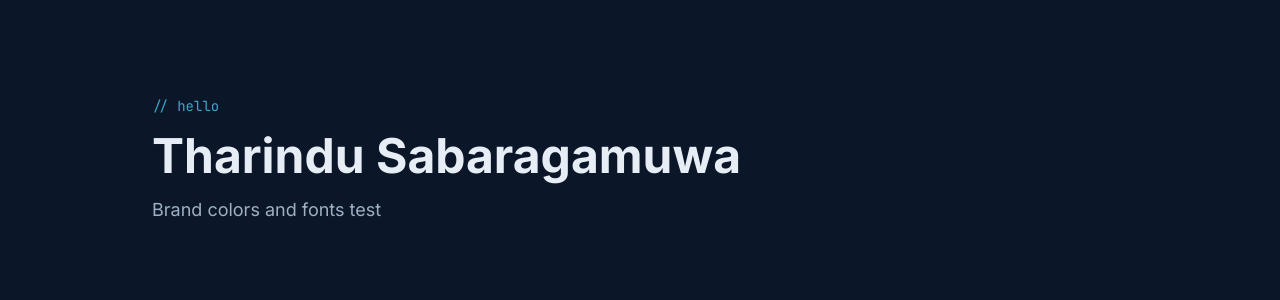
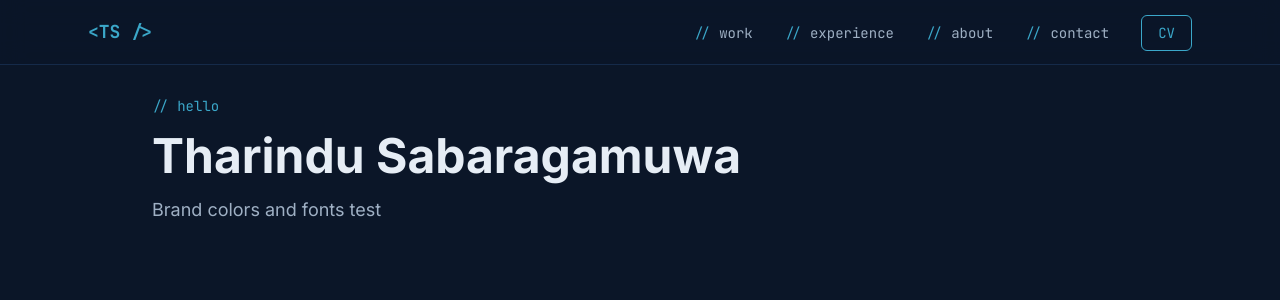
Before and after one commit to SabaragamuwaSATD/tharindu-portfolio, a Next.js app: page / in a window 1280 px wide. Shown: the top 300 px of the page. Built offline with nearby package versions, Linux system fonts and the light colour scheme.

Commit message:
feat: add responsive navbar with mobile menu

```diff
--- a/src/app/layout.tsx
+++ b/src/app/layout.tsx
@@ -1,6 +1,7 @@
 import type { Metadata } from "next";
 import { Inter, JetBrains_Mono } from "next/font/google";
 import { profile } from "@/content/profile";
+import Navbar from "@/components/layout/Navbar";
 import "./globals.css";
 
 const inter = Inter({
@@ -23,7 +24,10 @@ export default function RootLayout({
 }: Readonly<{ children: React.ReactNode }>) {
   return (
     <html lang="en" className={`${inter.variable} ${jetbrainsMono.variable}`}>
-      <body className="font-sans antialiased">{children}</body>
+      <body className="font-sans antialiased">
+        <Navbar />
+        {children}
+      </body>
     </html>
   );
 }
--- /dev/null
+++ b/src/components/layout/Navbar.tsx
@@ -0,0 +1,95 @@
+"use client";
+
+import { useState } from "react";
+import Link from "next/link";
+import { navItems } from "@/content/navigation";
+import { profile } from "@/content/profile";
+
+export default function Navbar() {
+  const [isOpen, setIsOpen] = useState(false);
+  const closeMenu = () => setIsOpen(false);
+
+  return (
+    <header className="fixed inset-x-0 top-0 z-50 border-b border-navy-800/60 bg-navy-950/80 backdrop-blur-md">
+      <nav
+        aria-label="Main navigation"
+        className="mx-auto flex h-16 max-w-6xl items-center justify-between px-6"
+      >
+        <Link
+          href="/"
+          onClick={closeMenu}
+          className="font-mono text-lg font-bold text-accent"
+        >
+          {"<TS />"}
+        </Link>
+
+        {/* Desktop links */}
+        <ul className="hidden items-center gap-8 md:flex">
+          {navItems.map((item) => (
+            <li key={item.href}>
+              <Link
+                href={item.href}
+                className="font-mono text-sm text-muted transition-colors hover:text-accent"
+              >
+                <span className="text-accent">{"// "}</span>
+                {item.label}
+              </Link>
+            </li>
+          ))}
+          <li>
+            <a
+              href={profile.links.cv}
+              target="_blank"
+              rel="noopener noreferrer"
+              className="rounded-md border border-accent px-4 py-2 font-mono text-sm text-accent transition-colors hover:bg-accent/10"
+            >
+              CV
+            </a>
+          </li>
+        </ul>
+
+        {/* Mobile menu button */}
+        <button
+          type="button"
+          onClick={() => setIsOpen((prev) => !prev)}
+          aria-expanded={isOpen}
+          aria-controls="mobile-menu"
+          className="font-mono text-sm text-accent md:hidden"
+        >
+          {isOpen ? "close" : "menu"}
+        </button>
+      </nav>
+
+      {/* Mobile menu */}
+      {isOpen && (
+        <ul
+          id="mobile-menu"
+          className="flex flex-col gap-6 border-t border-navy-800/60 bg-navy-950 px-6 py-8 md:hidden"
+        >
+          {navItems.map((item) => (
+            <li key={item.href}>
+              <Link
+                href={item.href}
+                onClick={closeMenu}
+                className="font-mono text-base text-muted hover:text-accent"
+              >
+                <span className="text-accent">{"// "}</span>
+                {item.label}
+              </Link>
+            </li>
+          ))}
+          <li>
+            <a
+              href={profile.links.cv}
+              target="_blank"
+              rel="noopener noreferrer"
+              className="font-mono text-base text-accent"
+            >
+              Download CV
+            </a>
+          </li>
+        </ul>
+      )}
+    </header>
+  );
+}
--- /dev/null
+++ b/src/content/navigation.ts
@@ -0,0 +1,6 @@
+export const navItems = [
+  { label: "work", href: "/#work" },
+  { label: "experience", href: "/#experience" },
+  { label: "about", href: "/#about" },
+  { label: "contact", href: "/#contact" },
+] as const;
```
